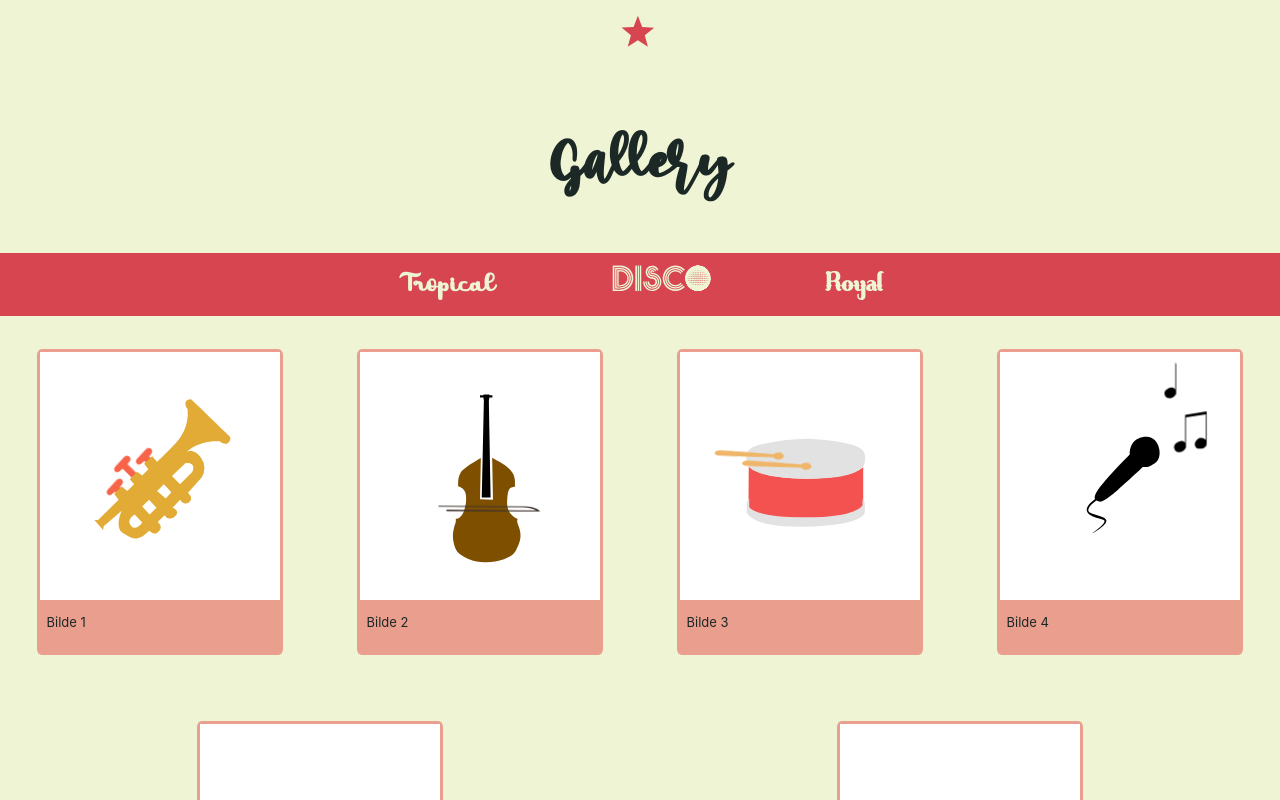
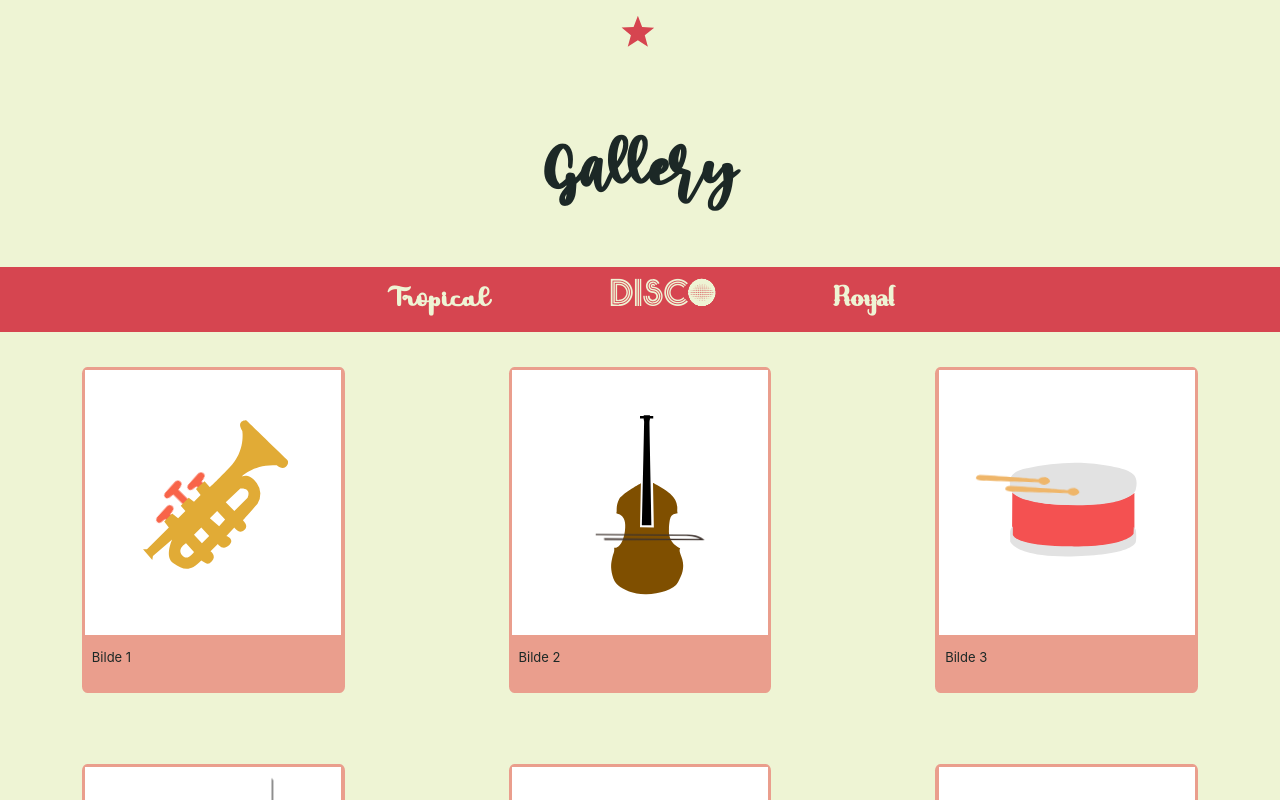
Before and after one commit to magnhan/gallery, a React (Create React App) app in the folder gallery/: page /#/ in a window 1280 px wide. Shown: the top 800 px of the page. Built offline with nearby package versions, Linux system fonts and the light colour scheme.

Commit message:
Changed font size and added text to favorites
#2

```diff
--- a/gallery/src/App.css
+++ b/gallery/src/App.css
@@ -8,7 +8,7 @@
 }
 .grid-container > div {
   text-align: center;
-  font-size: 30px;
+  font-size: 2em;
 }
 @font-face {
   font-family: "mango-salsa";
--- a/gallery/src/components/Favorites/Favorites.tsx
+++ b/gallery/src/components/Favorites/Favorites.tsx
@@ -3,7 +3,7 @@ import React from "react";
 export default function Favorites() {
   return (
     <div className="Favorites">
-      <p>Hei</p>
+      <p>Here are your favorites: </p>
     </div>
   );
 }
```
